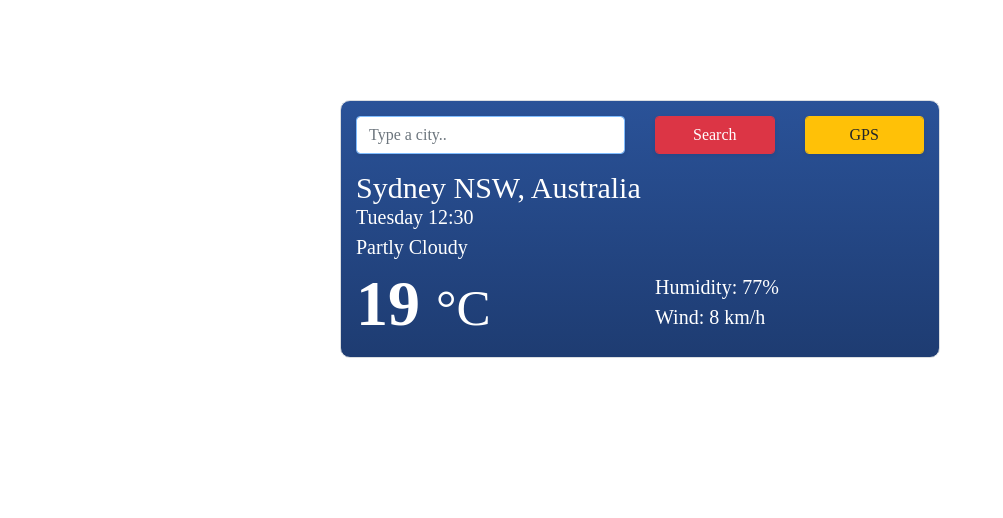
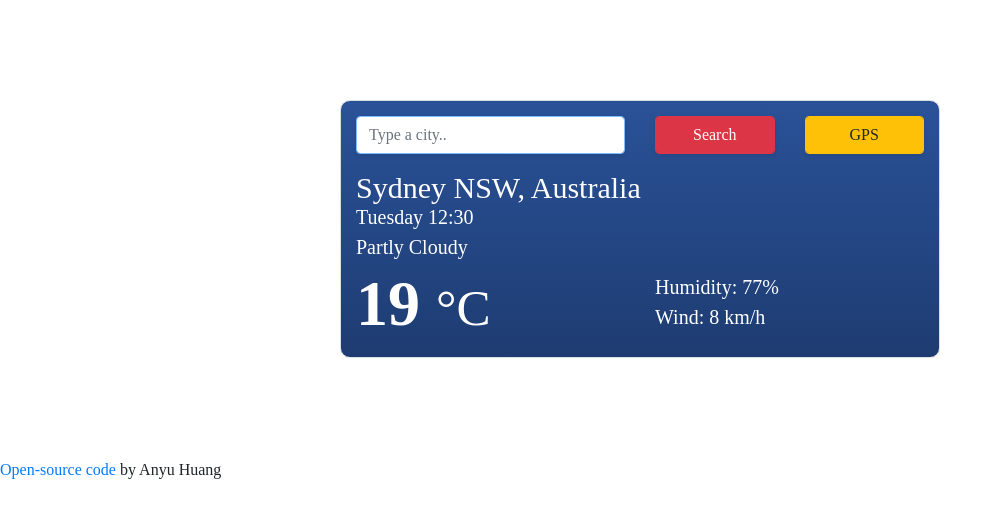
Before and after one commit to ayu-tw/Weather-App, a plain HTML site: page index.html in a window 1280 px wide. Shown: the whole page, without its empty margins (0-1003 px from the left). Drawn offline with nearby package versions, Linux system fonts and the light colour scheme; a web font is replaced by a local one.

Commit message:
added a footer to direct the open-source code

```diff
--- a/index.html
+++ b/index.html
@@ -75,6 +75,13 @@
         </div>
       </div>
     </div>
+    <footer>
+      <a href="https://github.com/ayu-tw/Weather-App" target="_blank"
+        >Open-source code</a
+      >
+      by Anyu Huang
+    </footer>
+
     <script src="src/index.js"></script>
   </body>
 </html>
```
